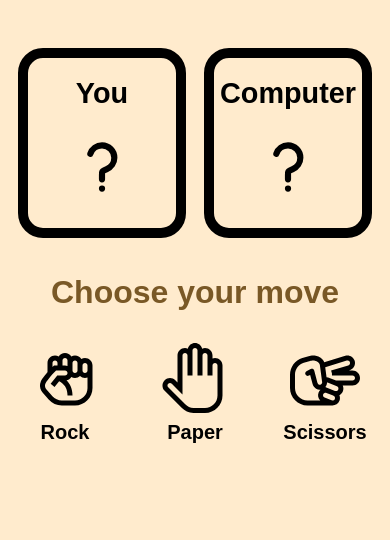
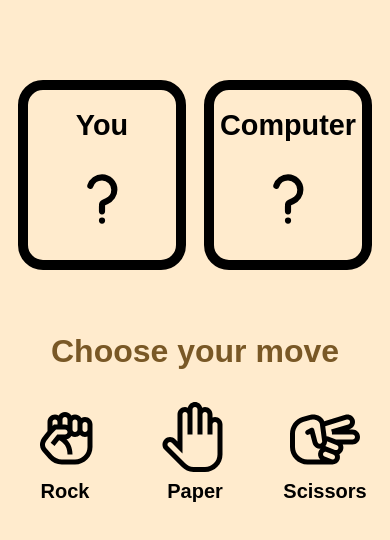
Before and after one commit to HyejungNa/rock-paper-scissors-app, a React (Create React App) app: page / in a window 390 px wide. Shown: the top 540 px of the page. Built offline with nearby package versions, Linux system fonts and the light colour scheme.

Commit message:
Update styles for R, P, S icons

```diff
--- a/src/App.css
+++ b/src/App.css
@@ -74,6 +74,10 @@ button div {
 }
 
 @media (max-width: 768px) {
+  .box-containers {
+    padding-top: 2em;
+  }
+
   button {
     width: 80%; /* 버튼 크기를 적절히 조정 */
     margin: 5px 0; /* 버튼 간의 간격을 좀 더 넓게 설정 */
@@ -82,7 +86,9 @@ button div {
   button img {
     width: 80px; /* 이미지 크기를 모바일에 맞게 조정 */
   }
+
   .button-title {
+    padding-top: 1.3em;
     font-size: 2em;
   }
 }
```
